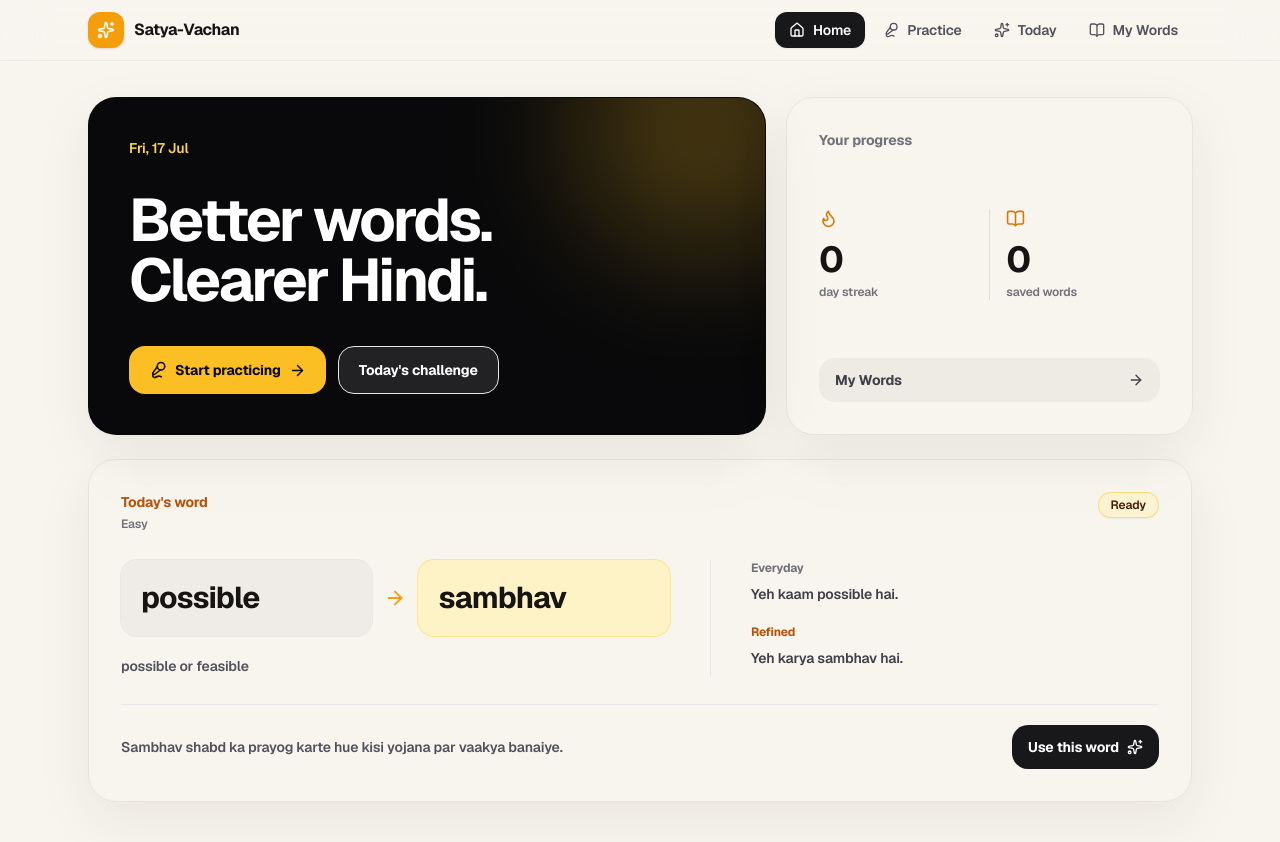
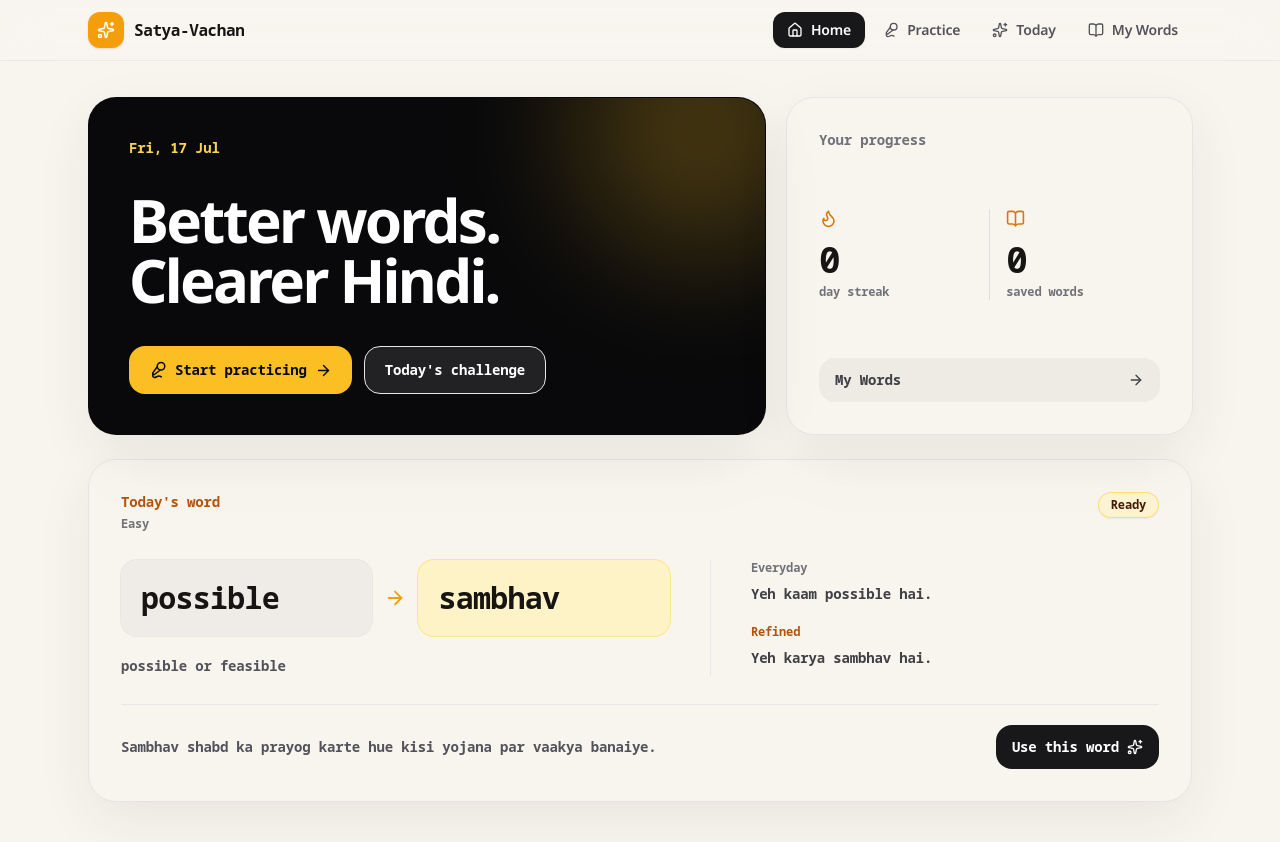
Before and after one commit to r1999-ron/satya-vachan, a Next.js app: page / in a window 1280 px wide. Shown: the top 842 px of the page. Built offline with nearby package versions, Linux system fonts and the light colour scheme.

Commit message:
Changed the font for English

```diff
--- a/app/globals.css
+++ b/app/globals.css
@@ -19,10 +19,23 @@ body {
   min-height: 100vh;
   margin: 0;
   overflow-x: hidden;
-  font-family: var(--font-geist-sans), system-ui, sans-serif;
+  font-family: var(--font-noto-sans-mono), ui-monospace, SFMono-Regular,
+    Consolas, "Liberation Mono", monospace;
   letter-spacing: -0.01em;
   text-rendering: optimizeLegibility;
   -webkit-font-smoothing: antialiased;
+}
+
+h1,
+h2,
+h3,
+h4,
+h5,
+h6,
+button,
+nav,
+.font-sans {
+  font-family: var(--font-noto-sans), system-ui, sans-serif;
 }
 
 ::selection {
--- a/app/layout.tsx
+++ b/app/layout.tsx
@@ -1,10 +1,15 @@
 import type { Metadata } from "next";
-import { Geist } from "next/font/google";
+import { Noto_Sans, Noto_Sans_Mono } from "next/font/google";
 import { AppShell } from "@/components/layout/AppShell";
 import "./globals.css";
 
-const geistSans = Geist({
-  variable: "--font-geist-sans",
+const notoSans = Noto_Sans({
+  variable: "--font-noto-sans",
+  subsets: ["latin"],
+});
+
+const notoSansMono = Noto_Sans_Mono({
+  variable: "--font-noto-sans-mono",
   subsets: ["latin"],
 });
 
@@ -26,7 +31,7 @@ export default function RootLayout({
 }>) {
   return (
     <html lang="en" data-scroll-behavior="smooth">
-      <body className={geistSans.variable}>
+      <body className={`${notoSans.variable} ${notoSansMono.variable}`}>
         <AppShell>{children}</AppShell>
       </body>
     </html>
--- a/tailwind.config.ts
+++ b/tailwind.config.ts
@@ -25,7 +25,15 @@ const config: Config = {
         glow: "0 0 32px rgba(245, 158, 11, 0.24)",
       },
       fontFamily: {
-        sans: ["var(--font-geist-sans)", "system-ui", "sans-serif"],
+        sans: ["var(--font-noto-sans)", "system-ui", "sans-serif"],
+        mono: [
+          "var(--font-noto-sans-mono)",
+          "ui-monospace",
+          "SFMono-Regular",
+          "Consolas",
+          "Liberation Mono",
+          "monospace",
+        ],
       },
       keyframes: {
         aurora: {
```
